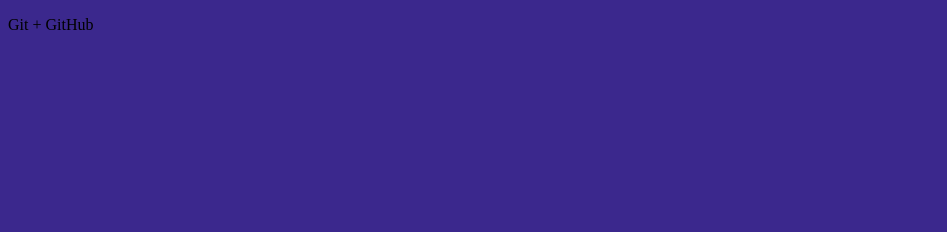
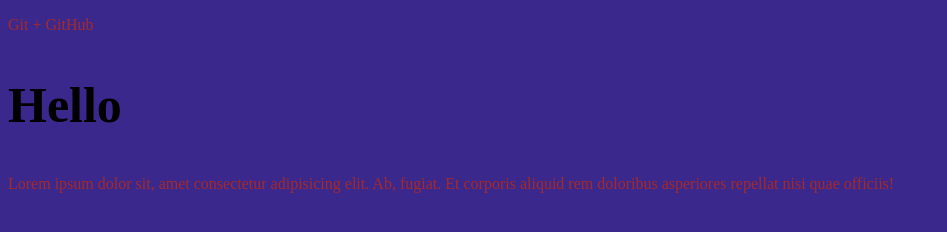
Before and after one commit to kolya-krasnyuk/gittest, a plain HTML site: page index.html in a window 1280 px wide. Shown: the whole page, without its empty margins (0-947 px from the left). Drawn offline with Linux system fonts and the light colour scheme.

Commit message:
Нашие первие изменения

```diff
--- a/css/main.css
+++ b/css/main.css
@@ -1,3 +1,9 @@
 body {
     background-color: rgb(59, 40, 141);
 }
+p {
+color: brown;
+}
+h2{
+    font-size: 50px;
+}
--- a/index.html
+++ b/index.html
@@ -9,5 +9,7 @@
 </head>
 <body>
     <p>Git + GitHub</p>
+    <h2>Hello</h2>
+    <p>Lorem ipsum dolor sit, amet consectetur adipisicing elit. Ab, fugiat. Et corporis aliquid rem doloribus asperiores repellat nisi quae officiis!</p>
 </body>
 </html>
```
